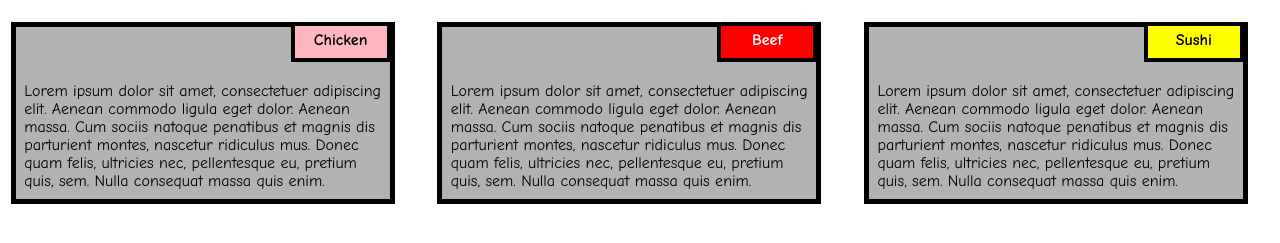
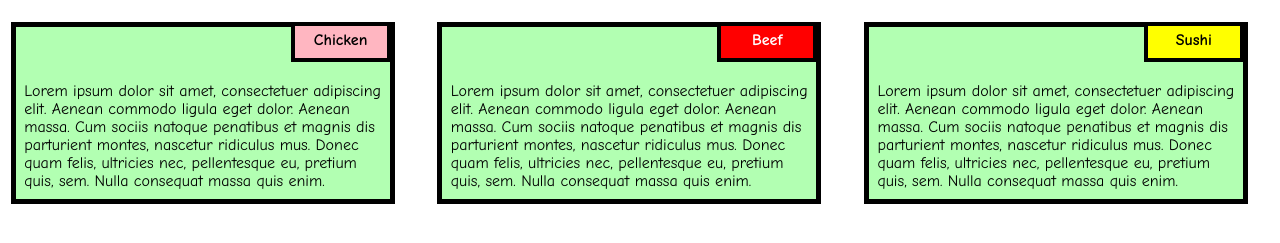
Before and after one commit to DhruvDhote213mriirs/mod2_solution, a plain HTML site: page index.html in a window 1280 px wide. Shown: the part 95-338 px from the top of the page. Drawn offline with Linux system fonts and the light colour scheme.

Commit message:
Update style.css

```diff
--- a/style.css
+++ b/style.css
@@ -52,7 +52,7 @@
     font-size: 25px ;
     padding: 2%;
     padding-top: 55px;
-    background-color: rgba(0,0,0,0.3);
+   background-color:  rgba(0,255,0,0.3);
   }
 
 
```
